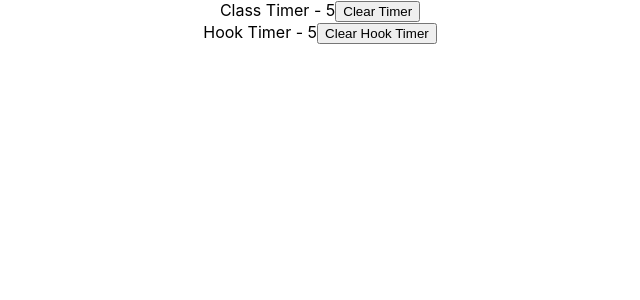
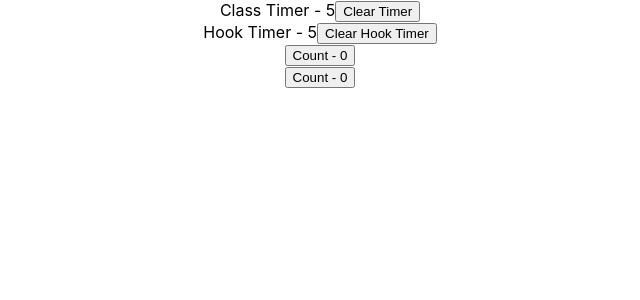
Before and after one commit to ndangohmofor/react-hooks, a React (Create React App) app: page / in a window 1280 px wide. Shown: the top 300 px of the page, without its empty margins (320-960 px from the left). Built offline with nearby package versions, Linux system fonts and the light colour scheme.

Commit message:
simple custom hook for updating the document title

```diff
--- a/src/App.js
+++ b/src/App.js
@@ -27,6 +27,8 @@
 import FocusInput from "./components/FocusInput";
 import ClassTimer from "./components/ClassTimer";
 import HookTimer from "./components/HookTimer";
+import DocTitleOne from "./components/DocTitleOne";
+import DocTitleTwo from "./components/DocTitleTwo";
 
 export const UserContext = React.createContext();
 export const ChannelContext = React.createContext();
@@ -86,6 +88,8 @@
         {/* <FocusInput /> */}
         <ClassTimer />
         <HookTimer />
+        <DocTitleOne />
+        <DocTitleTwo />
       </div>
     </CountContext.Provider>
   );
--- /dev/null
+++ b/src/components/DocTitleOne.js
@@ -0,0 +1,16 @@
+import React, { useState } from "react";
+import useDocumentTitle from "./hooks/useDocumentTitle";
+
+const DocTitleOne = () => {
+  const [count, setCount] = useState(0);
+  useDocumentTitle(count);
+  return (
+    <div>
+      <button onClick={() => setCount((count) => count + 1)}>
+        Count - {count}
+      </button>
+    </div>
+  );
+};
+
+export default DocTitleOne;
--- /dev/null
+++ b/src/components/DocTitleTwo.js
@@ -0,0 +1,16 @@
+import React, { useState } from "react";
+import useDocumentTitle from "./hooks/useDocumentTitle";
+
+const DocTitleTwo = () => {
+  const [count, setCount] = useState(0);
+  useDocumentTitle(count);
+  return (
+    <div>
+      <button onClick={() => setCount((count) => count + 1)}>
+        Count - {count}
+      </button>
+    </div>
+  );
+};
+
+export default DocTitleTwo;
--- /dev/null
+++ b/src/components/hooks/useDocumentTitle.js
@@ -0,0 +1,11 @@
+import { useEffect } from "react";
+
+const useDocumentTitle = (count) => {
+  useEffect(() => {
+    document.title = `Count - ${count}`;
+  }, [count]);
+
+  return <div></div>;
+};
+
+export default useDocumentTitle;
```
